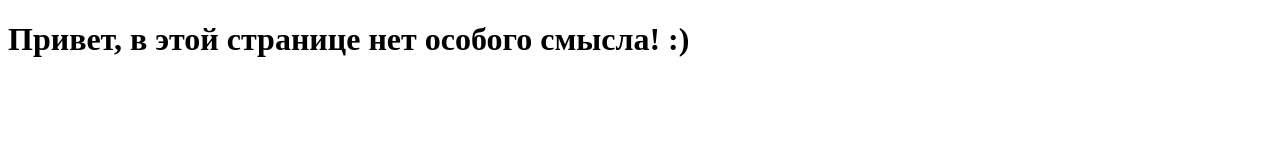
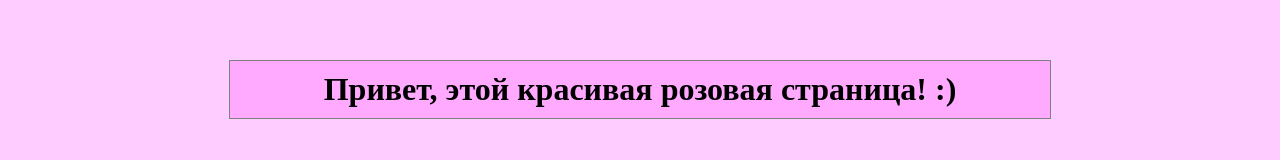
Before and after one commit to diachenkoDV/SiteMyTest, a plain HTML site: page index.html in a window 1280 px wide. Drawn offline with Linux system fonts and the light colour scheme.

Commit message:
Дизайн сайта изменен на супер красивый розовый цвет!

```diff
--- /dev/null
+++ b/css/style.css
@@ -0,0 +1,13 @@
+body {
+	margin: 0;
+	padding: 0;
+	background: #fcf;
+}
+h1{
+	border: 1px solid gray;
+	padding: 10px;
+	margin:60px auto;
+	width: 800px;
+	text-align: center;
+	background: #faf;
+}
--- a/index.html
+++ b/index.html
@@ -3,8 +3,9 @@
 <head>
 	<meta charset="UTF-8">
 	<title>SiteMy</title>
+	<link rel="stylesheet" href="css/style.css">
 </head>
 <body>
-	<h1>Привет, в этой странице нет особого смысла! :) </h1>
+	<h1>Привет, этой красивая розовая страница! :) </h1>
 </body>
 </html>
```
